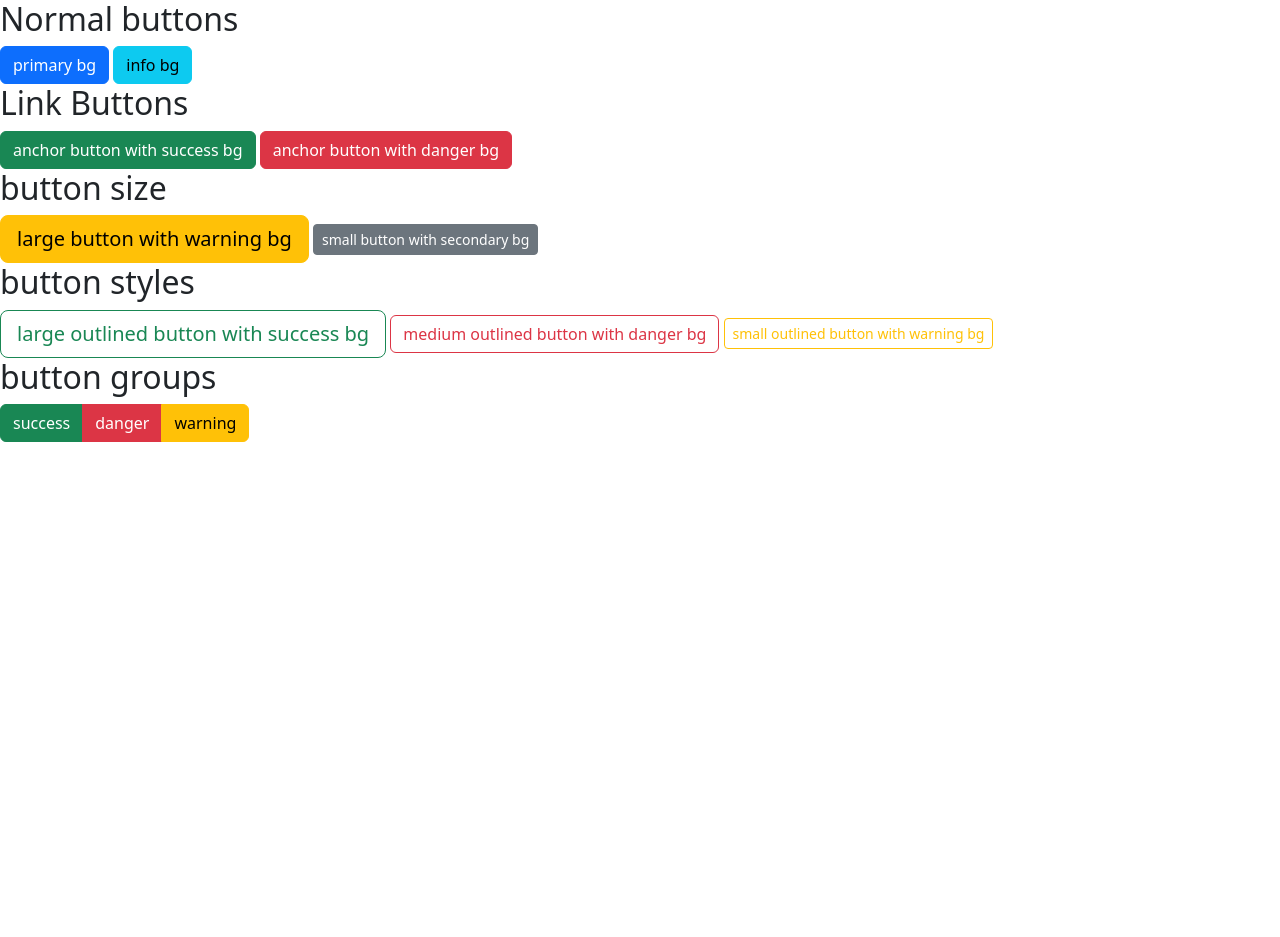
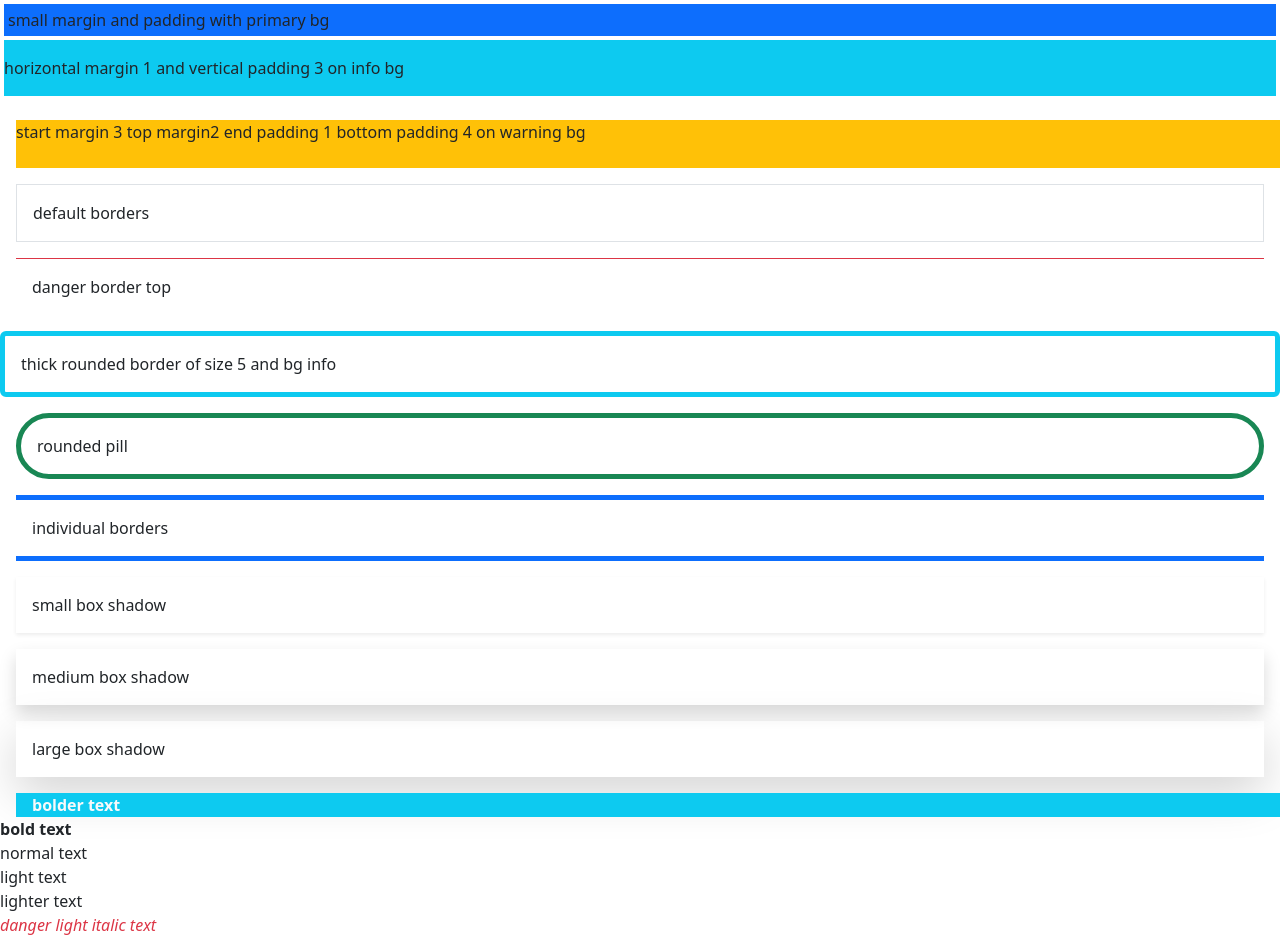
Before and after one commit to WillAmbe-Corp/bootstrap-5-tutorials, a plain HTML site: page index.html in a window 1280 px wide. Before the commit the page ends 800 px from the top, so only its background shows below. Drawn offline with nearby package versions, Linux system fonts and the light colour scheme.

Commit message:
lesson3: margins, paddings, borders, box-shadow, font-weight

```diff
--- a/index.html
+++ b/index.html
@@ -50,34 +50,59 @@
 
       <!-- buttons -->
     <!-- normal buttons -->
-     <h2>Normal buttons</h2>
+     <!-- <h2>Normal buttons</h2>
 
      <button class="btn btn-primary">primary bg</button>
-     <button class="btn btn-info">info bg</button>
+     <button class="btn btn-info">info bg</button> -->
 
      <!-- anchor buttons -->
-      <h2>Link Buttons</h2>
+      <!-- <h2>Link Buttons</h2>
       <a href="#" class="btn btn-success">anchor button with success bg</a>
-      <a href="#" class="btn btn-danger">anchor button with danger bg</a>
+      <a href="#" class="btn btn-danger">anchor button with danger bg</a> -->
 
       <!-- button sizes -->
-       <h2>button size</h2>
+       <!-- <h2>button size</h2>
        <button class="btn btn-lg btn-warning">large button with warning bg</button>
-       <button class="btn btn-sm btn-secondary">small button with secondary bg</button>
+       <button class="btn btn-sm btn-secondary">small button with secondary bg</button> -->
 
        <!-- outlined styles -->
-        <h2>button styles</h2>
+        <!-- <h2>button styles</h2>
         <button class="btn btn-lg btn-outline-success">large outlined button with success bg</button>
         <button class="btn btn-outline-danger">medium outlined button with danger bg</button>
-        <button class="btn btn-sm btn-outline-warning">small outlined button with warning bg</button>
+        <button class="btn btn-sm btn-outline-warning">small outlined button with warning bg</button> -->
 
         <!-- grouping buttons -->
-         <h2>button groups</h2>
+         <!-- <h2>button groups</h2>
 
          <div class="btn-group">
             <a href="#" class="btn btn-success">success</a>
             <a href="#" class="btn btn-danger">danger</a>
             <a href="#" class="btn btn-warning">warning</a>
-         </div>
+         </div> -->
+
+         <!-- dealing with margins and paddings -->
+          <div class="m-1 p-1 bg-primary">small margin and padding with primary bg</div>
+          <div class="mx-1 py-3 bg-info">horizontal margin 1 and vertical padding 3 on info bg</div>
+          <div class="ms-3 mt-4 pe-1 pb-4 bg-warning">start margin 3 top margin2 end padding 1 bottom padding 4 on warning bg</div>
+
+          <!-- dealing with borders -->
+           <div class="m-3 p-3 border">default borders</div>
+           <div class="p-3 m-3 border-top border-danger">danger border top</div>
+           <div class="p-3 m3 border border-info rounded border-5">thick rounded border of size 5 and bg info</div>
+           <div class="p-3 m-3 border-success border rounded-pill border-5">rounded pill</div>
+           <div class="m-3 p-3 border-top border-5 border-bottom border-primary">individual borders</div>
+
+           <!-- dealing with box shadow -->
+            <div class="shadow-sm p-3 m-3 ">small box shadow </div>
+            <div class="shadow p-3 m-3 ">medium box shadow </div>
+            <div class="shadow-lg p-3 m-3 ">large box shadow </div>
+
+            <!-- dealing with font weight -->
+             <div class="fw-bolder text-light bg-info ms-3 ps-3">bolder text</div>
+             <div class="fw-bold">bold text</div>
+             <div>normal text</div>
+             <div class="fw-light">light text</div>
+             <div class="fw-lighter">lighter text</div>
+             <div class="fw-light fst-italic text-danger">danger light italic text</div>
 </body>
 </html>
```
